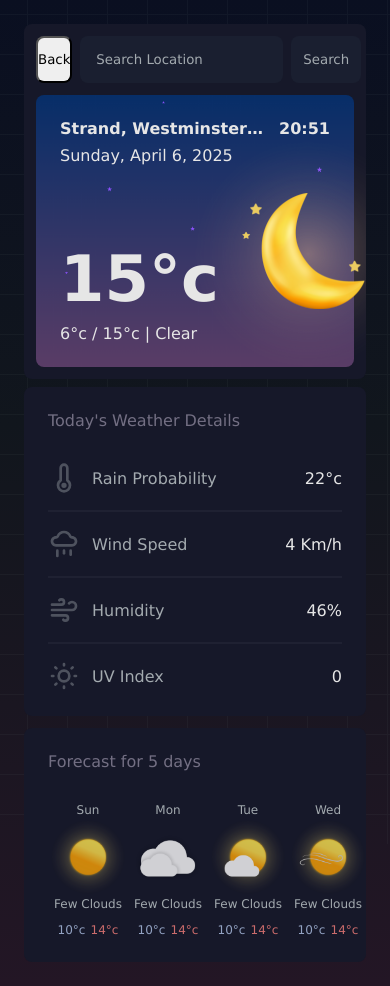
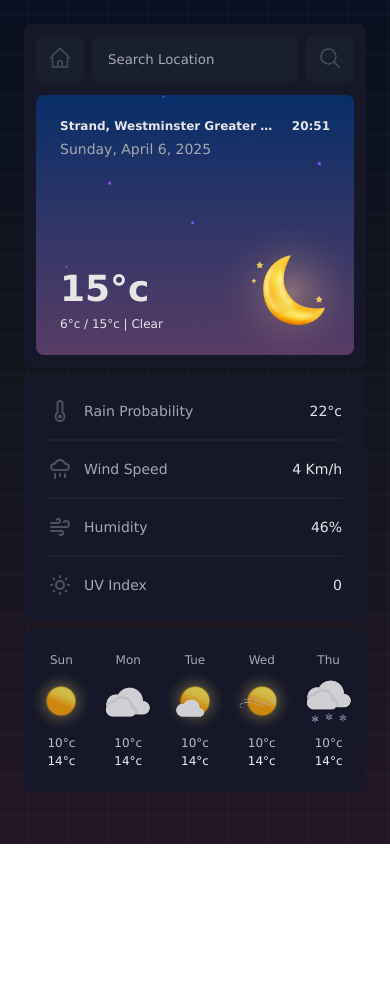
Before and after one commit to NotRelix/weather-wave, a website built with webpack: page src/template.html in a window 390 px wide. Both pictures are taken after typing "Sample" into the empty fields and a click on the button "Search". After the commit the page ends 844 px from the top, so only its background shows below. Built offline with nearby package versions, Linux system fonts and the light colour scheme.

Commit message:
style: enhance style and responsiveness for UI

```diff
--- a/src/style.css
+++ b/src/style.css
@@ -7,8 +7,8 @@
   --card-background: rgb(22, 24, 41);
   --card-title: rgb(115, 111, 131);
   --icon: rgb(139, 145, 150);
-  --low-temp: rgb(146, 162, 194);
-  --high-temp: rgb(204, 108, 108);
+  --low-temp: rgb(190, 190, 190);
+  --high-temp: rgb(238, 238, 238);
 }
 
 * {
@@ -27,6 +27,14 @@
 body {
   width: 100vw;
   min-height: 100vh;
+  overflow: hidden;
+}
+
+.background {
+  position: fixed;
+  width: 100vw;
+  min-height: 100vh;
+  z-index: -2;
   background: rgb(35, 22, 37);
   background: linear-gradient(
     0deg,
@@ -34,7 +42,6 @@ body {
     rgba(17, 22, 29, 1) 57%,
     rgba(10, 15, 33, 1) 100%
   );
-  overflow: hidden;
 }
 
 svg {
@@ -65,13 +72,14 @@ svg {
 .home {
   position: absolute;
   width: 100%;
+  top: 30%;
   margin: auto;
   display: flex;
   flex-direction: column;
   align-items: center;
   justify-content: center;
   gap: 16px;
-  padding: 10rem 16px;
+  padding: 0 16px;
 }
 
 .home-out {
@@ -105,6 +113,7 @@ svg {
   width: 100%;
 }
 
+.logo,
 #location,
 #location-main,
 #submit {
@@ -115,6 +124,7 @@ svg {
   transition: 200ms all;
 }
 
+.logo:hover,
 #submit:hover {
   background-color: var(--input-hover);
 }
@@ -141,13 +151,14 @@ svg {
 .form-main {
   display: flex;
   gap: 8px;
-  flex: 1;
+  flex: 1 1 auto;
+  min-width: 0;
 }
 
-#location-main {
-  flex: 1;
+.form-main input {
+  flex: 1 1 auto;
+  min-width: 0;
 }
-
 
 /* Main Content */
 .main-content {
@@ -208,13 +219,9 @@ svg {
 
 .top-left {
   display: flex;
+  width: 100%;
+  flex-shrink: 1;
   gap: 8px;
-}
-
-.logo {
-  border-radius: 8px;
-  height: auto;
-  width: 64px;
 }
 
 /* Bottom Left Card */
@@ -253,6 +260,11 @@ svg {
   text-overflow: ellipsis;
 }
 
+.date {
+  font-size: 14px;
+  color: var(--muted-text);
+}
+
 .statistics {
   display: flex;
   justify-content: space-between;
@@ -282,11 +294,22 @@ svg {
 }
 
 /* Top Right */
-
 .weather-details,
 .future-forecast {
+  font-size: 14px;
   padding: 24px;
   gap: 16px;
+}
+
+.logo svg,
+.form-main svg,
+.weather-details svg {
+  width: 24px;
+}
+
+.logo,
+.form-main #submit {
+  padding: 8px 12px;
 }
 
 .details-title {
@@ -303,6 +326,7 @@ hr {
 .day img {
   width: 5rem;
   opacity: 80%;
+  align-self: center;
 }
 
 .future-days {
@@ -316,12 +340,11 @@ hr {
   text-align: center;
 }
 
-.day img {
-  align-self: center;
+.condition {
+  margin-bottom: 8px;
 }
 
 .day .high-low-temp {
-  margin-top: 8px;
   color: var(--primary-text);
 }
 
@@ -366,9 +389,64 @@ hr {
     transform: translate(-50%, 0) translateY(100vh);
   }
 
+  .card-header {
+    font-size: 12px;
+  }
+
+  .temperature {
+    font-size: 36px;
+  }
+
+  .temp-weather span {
+    font-size: 12px;
+  }
+
+  .statistics {
+    margin-top: 4rem;
+  }
+
+  .statistics img {
+    width: 150px;
+  }
+
   .bottom-left {
-    max-height: 22rem;
-    gap: 0;
+    gap: 32px;
+  }
+
+  .right {
+    gap: 8px;
+  }
+
+  .details-title {
+    display: none;
+  }
+
+  .future-forecast {
+    padding: 24px 4px;
+  }
+
+  .future-days {
+    justify-content: space-around;
+  }
+
+  .day {
+    gap: 4.3rem;
+  }
+
+  .day img {
+    position: absolute;
+    margin-top: 16px;
+    width: 4rem;
+  }
+
+  .condition {
+    display: none;
+  }
+
+  .high-low-temp {
+    display: flex;
+    flex-direction: column;
+    gap: 4px;
   }
 }
 
@@ -381,7 +459,7 @@ hr {
 
 @media (max-width: 425px) {
   .home {
-    padding: 8rem 16px;
+    top: 20%;
   }
   .title,
   .form-home {
--- a/src/template.html
+++ b/src/template.html
@@ -9,6 +9,7 @@
 
 <body class="preload">
   <div class="bg-grid"></div>
+  <div class="background"></div>
   <div class="container">
     <div class="home">
       <div class="title">
@@ -25,19 +26,27 @@
   <div class="main-content main-content-hidden">
     <div class="left">
       <div class="top-left">
-        <button class="logo">Back</button>
+        <button class="logo">
+          <svg xmlns="http://www.w3.org/2000/svg" fill="none" viewBox="0 0 24 24" stroke-width="1.5" stroke="currentColor" class="size-6">
+            <path stroke-linecap="round" stroke-linejoin="round" d="m2.25 12 8.954-8.955c.44-.439 1.152-.439 1.591 0L21.75 12M4.5 9.75v10.125c0 .621.504 1.125 1.125 1.125H9.75v-4.875c0-.621.504-1.125 1.125-1.125h2.25c.621 0 1.125.504 1.125 1.125V21h4.125c.621 0 1.125-.504 1.125-1.125V9.75M8.25 21h8.25" />
+          </svg>
+        </button>
         <form class="form-main" action="#">
           <input type="text" name="location-main" id="location-main" autocomplete="off" placeholder="Search Location" />
-          <button id="submit" type="submit">Search</button>
+          <button id="submit" type="submit">
+            <svg xmlns="http://www.w3.org/2000/svg" fill="none" viewBox="0 0 24 24" stroke-width="1.5" stroke="currentColor" class="size-6">
+              <path stroke-linecap="round" stroke-linejoin="round" d="m21 21-5.197-5.197m0 0A7.5 7.5 0 1 0 5.196 5.196a7.5 7.5 0 0 0 10.607 10.607Z" />
+            </svg>
+          </button>
         </form>
       </div>
       <div class="bottom-left">
         <div class="card-header">
           <div class="card-title">
             <span class="address">Strand, Westminster Greater London - United Kingdom</span>
-            <span>20:51</span>
+            <span class="time">20:51</span>
           </div>
-          <span>Sunday, April 6, 2025</span>
+          <span class="date">Sunday, April 6, 2025</span>
         </div>
         <div class="statistics">
           <div class="temp-weather">
@@ -81,7 +90,7 @@
           <div class="day">
             <span>Sun</span>
             <img src="./images/icon/clear-day-icon.png" alt="">
-            <span>Few Clouds</span>
+            <span class="condition">Few Clouds</span>
             <div class="high-low-temp">
               <span class="low-temp">10°c</span>
               <span class="high-temp">14°c</span>
@@ -90,7 +99,7 @@
           <div class="day">
             <span>Mon</span>
             <img src="./images/icon/cloudy-day-icon.png" alt="">
-            <span>Few Clouds</span>
+            <span class="condition">Few Clouds</span>
             <div class="high-low-temp">
               <span class="low-temp">10°c</span>
               <span class="high-temp">14°c</span>
@@ -99,7 +108,7 @@
           <div class="day">
             <span>Tue</span>
             <img src="./images/icon/partly-cloudy-day-icon.png" alt="">
-            <span>Few Clouds</span>
+            <span class="condition">Few Clouds</span>
             <div class="high-low-temp">
               <span class="low-temp">10°c</span>
               <span class="high-temp">14°c</span>
@@ -108,7 +117,7 @@
           <div class="day">
             <span>Wed</span>
             <img src="./images/icon/wind-day-icon.png" alt="">
-            <span>Few Clouds</span>
+            <span class="condition">Few Clouds</span>
             <div class="high-low-temp">
               <span class="low-temp">10°c</span>
               <span class="high-temp">14°c</span>
@@ -117,7 +126,7 @@
           <div class="day">
             <span>Thu</span>
             <img src="./images/icon/snow-icon.png" alt="">
-            <span>Few Clouds</span>
+            <span class="condition">Few Clouds</span>
             <div class="high-low-temp">
               <span class="low-temp">10°c</span>
               <span class="high-temp">14°c</span>
```
